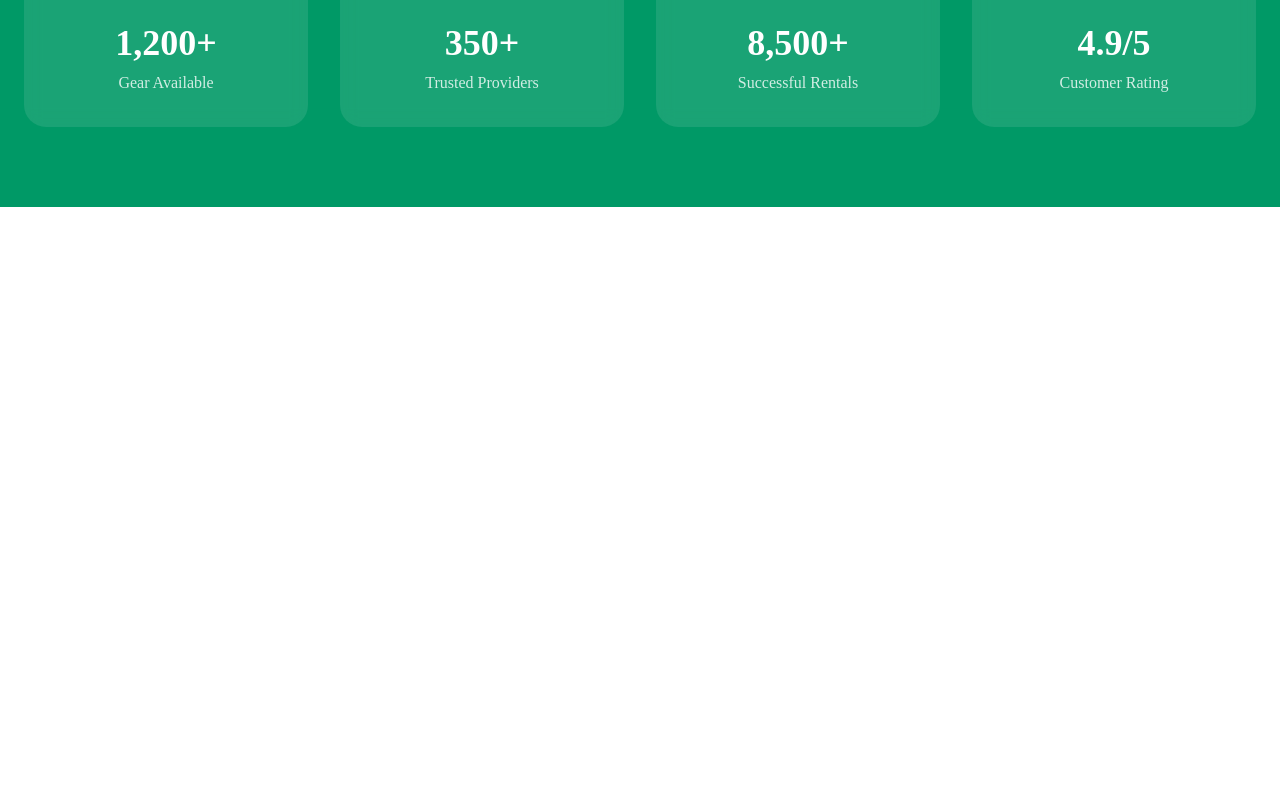
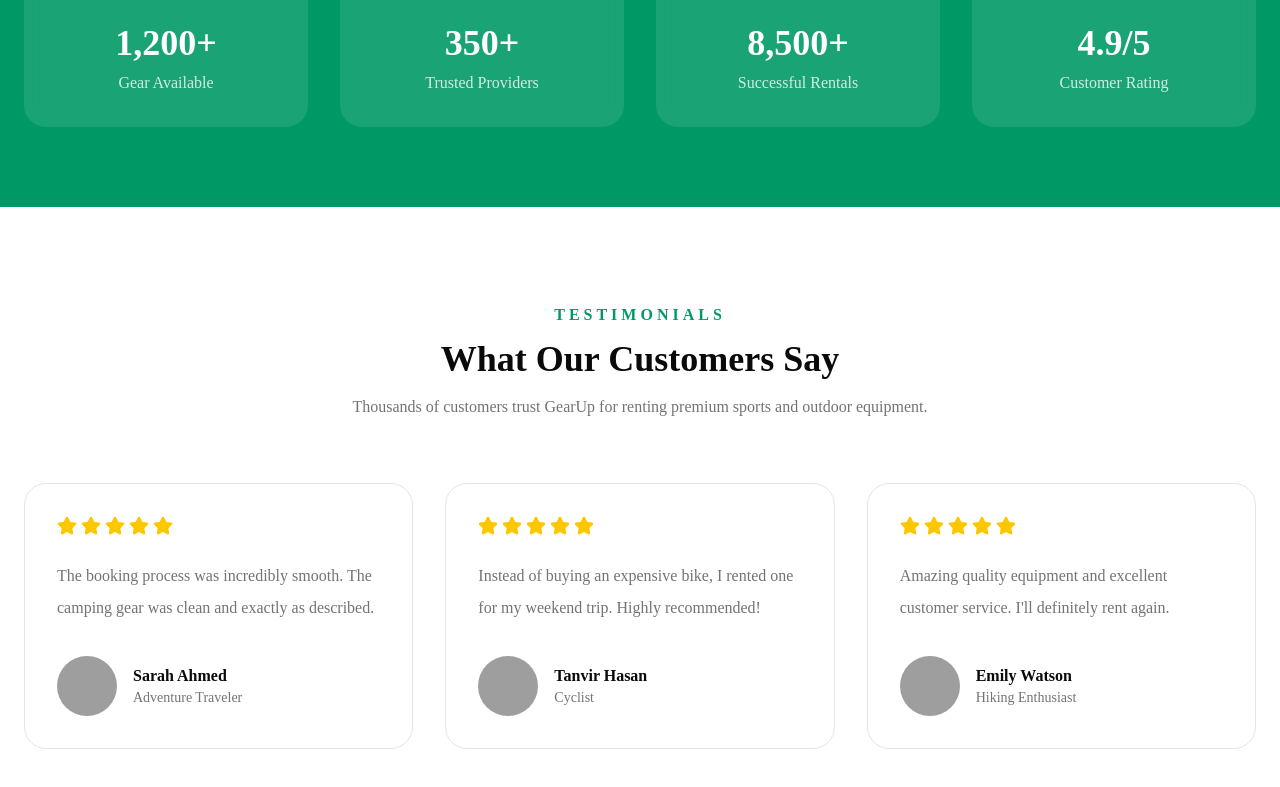
Before and after one commit to shiblo-dev/GearUp-client, a Next.js app: page / in a window 1280 px wide. Shown: the part 4504-5291 px from the top of the page. Before the commit the page ends 4711 px from the top, so only its background shows below. Built offline with nearby package versions, Linux system fonts and the light colour scheme; no server answers; grey boxes are pictures that could not be loaded.

Commit message:
Testimonials section added

```diff
--- a/app/(publicGroup)/page.tsx
+++ b/app/(publicGroup)/page.tsx
@@ -3,6 +3,7 @@ import FeaturedGear from "@/components/home/FeaturedGear";
 import Hero from "@/components/home/Hero";
 import HowItWorks from "@/components/home/HowItWorks";
 import Stats from "@/components/home/Stats";
+import Testimonials from "@/components/home/Testimonials";
 import WhyChooseUs from "@/components/home/WhyChooseUs";
 
 export default function HomePage() {
@@ -14,7 +15,7 @@ export default function HomePage() {
       <WhyChooseUs />
       <HowItWorks />
       <Stats />
-
+      <Testimonials />
     </main>
   );
 }
--- /dev/null
+++ b/components/home/Testimonials.tsx
@@ -0,0 +1,87 @@
+import Image from "next/image";
+import { Star } from "lucide-react";
+
+import { testimonials } from "@/data/home";
+
+export default function Testimonials() {
+  return (
+    <section className="py-24">
+
+      <div className="container mx-auto px-6">
+
+        <div className="text-center">
+
+          <p className="font-semibold uppercase tracking-[0.25em] text-emerald-600">
+            Testimonials
+          </p>
+
+          <h2 className="mt-3 text-4xl font-bold">
+            What Our Customers Say
+          </h2>
+
+          <p className="mx-auto mt-4 max-w-2xl text-muted-foreground">
+            Thousands of customers trust GearUp for renting premium sports
+            and outdoor equipment.
+          </p>
+
+        </div>
+
+        <div className="mt-16 grid gap-8 lg:grid-cols-3">
+
+          {testimonials.map((user) => (
+
+            <div
+              key={user.id}
+              className="rounded-3xl border bg-background p-8 transition duration-300 hover:-translate-y-2 hover:shadow-xl"
+            >
+
+              <div className="flex gap-1">
+
+                {Array.from({ length: user.rating }).map((_, index) => (
+                  <Star
+                    key={index}
+                    className="h-5 w-5 fill-yellow-400 text-yellow-400"
+                  />
+                ))}
+
+              </div>
+
+              <p className="mt-6 leading-8 text-muted-foreground">
+                {user.review}
+              </p>
+
+              <div className="mt-8 flex items-center gap-4">
+
+                <Image
+                  src={user.image}
+                  alt={user.name}
+                  width={60}
+                  height={60}
+                  className="rounded-full"
+                />
+
+                <div>
+
+                  <h4 className="font-bold">
+                    {user.name}
+                  </h4>
+
+                  <p className="text-sm text-muted-foreground">
+                    {user.role}
+                  </p>
+
+                </div>
+
+              </div>
+
+            </div>
+
+          ))}
+
+        </div>
+
+      </div>
+
+    </section>
+  );
+}
```
